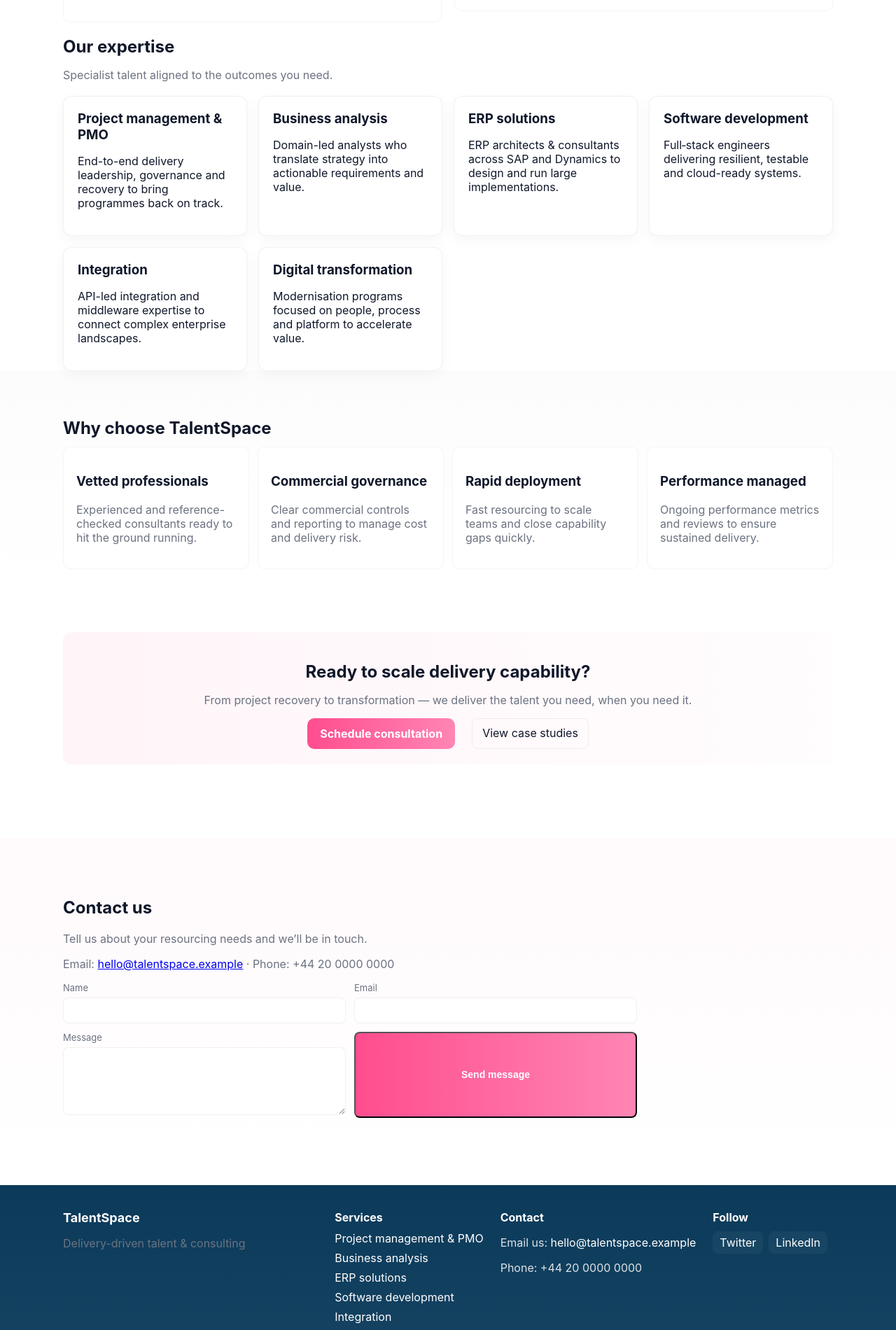
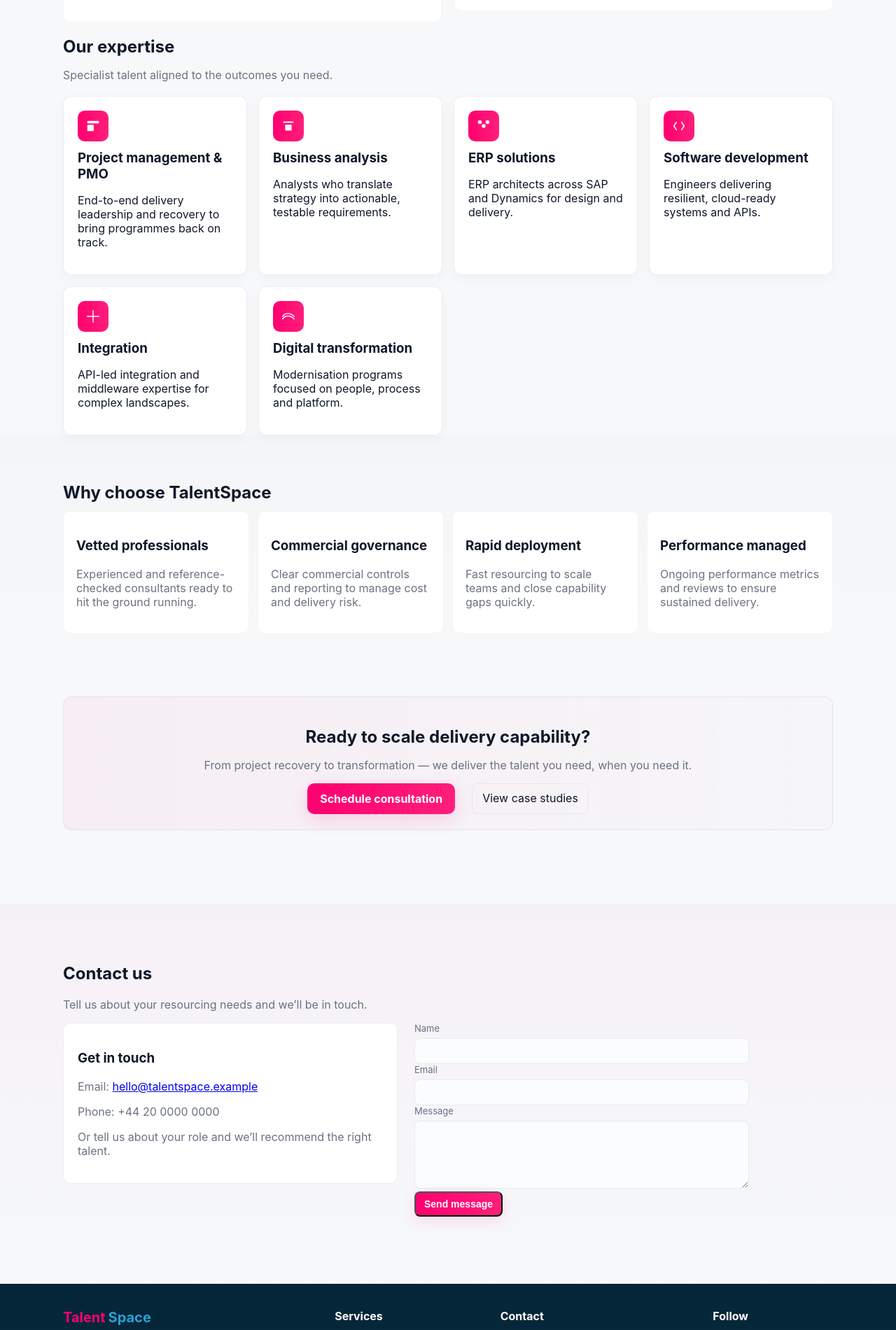
Before and after one commit to N-Nashe/MUNCHA25131_fto2505_b_Munashe-Chakona_DJS04, a React (Vite) app in the folder Talent Space/: page / in a window 1280 px wide. Shown: the part 880-2780 px from the top of the page at 70% size. Built offline with nearby package versions, Linux system fonts and the light colour scheme.

Commit message:
colour and design changes

```diff
--- a/Talent Space/src/components/Contact.jsx
+++ b/Talent Space/src/components/Contact.jsx
@@ -19,11 +19,17 @@
         <h2>Contact us</h2>
         <p className="muted">Tell us about your resourcing needs and we’ll be in touch.</p>
 
-        {/* Quick contact details above the form so visitors can email directly */}
-        <div className="contact-info" style={{marginBottom:12}}>
-          <p className="muted">Email: <a href="mailto:hello@talentspace.example">hello@talentspace.example</a> · Phone: +44 20 0000 0000</p>
-        </div>
+        {/* Contact section is split into two columns: quick info (left) and the form (right).
+            Change the email/phone here or in the footer if you prefer a single source. */}
+        <div className="contact-grid">
+          <aside className="contact-info">
+            <h3>Get in touch</h3>
+            <p className="muted">Email: <a href="mailto:hello@talentspace.example">hello@talentspace.example</a></p>
+            <p className="muted">Phone: +44 20 0000 0000</p>
+            <p className="muted">Or tell us about your role and we’ll recommend the right talent.</p>
+          </aside>
 
+          <div>
             <form onSubmit={handleSubmit} className="contact-form" name="contact">
               <label>
                 <span>Name</span>
@@ -40,6 +46,8 @@
               <button className="btn-primary" type="submit">Send message</button>
             </form>
           </div>
+        </div>
+      </div>
     </section>
   )
 }
--- a/Talent Space/src/components/Expertise.jsx
+++ b/Talent Space/src/components/Expertise.jsx
@@ -1,21 +1,60 @@
 import React from 'react'
 
 // Expertise component
-// - This component renders the "Our expertise" section.
-// - Edit the `cards` array to add / remove / change items and their descriptions.
-// - Keep descriptions short and unique so they don't repeat.
+// - Edit the `cards` array to change titles, descriptions or icons.
+// - Icons are simple inline SVGs to keep the file self-contained and easy to edit.
 export default function Expertise(){
   const cards = [
-    {
-      title: 'Project management & PMO',
-      desc: 'End-to-end delivery leadership, governance and recovery to bring programmes back on track.'
-    },
-    { title: 'Business analysis', desc: 'Domain-led analysts who translate strategy into actionable requirements and value.' },
-    { title: 'ERP solutions', desc: 'ERP architects & consultants across SAP and Dynamics to design and run large implementations.' },
-    { title: 'Software development', desc: 'Full‑stack engineers delivering resilient, testable and cloud-ready systems.' },
-    { title: 'Integration', desc: 'API-led integration and middleware expertise to connect complex enterprise landscapes.' },
-    { title: 'Digital transformation', desc: 'Modernisation programs focused on people, process and platform to accelerate value.' },
+    { title: 'Project management & PMO', desc: 'End-to-end delivery leadership and recovery to bring programmes back on track.', icon: 'pm' },
+    { title: 'Business analysis', desc: 'Analysts who translate strategy into actionable, testable requirements.', icon: 'ba' },
+    { title: 'ERP solutions', desc: 'ERP architects across SAP and Dynamics for design and delivery.', icon: 'erp' },
+    { title: 'Software development', desc: 'Engineers delivering resilient, cloud-ready systems and APIs.', icon: 'dev' },
+    { title: 'Integration', desc: 'API-led integration and middleware expertise for complex landscapes.', icon: 'int' },
+    { title: 'Digital transformation', desc: 'Modernisation programs focused on people, process and platform.', icon: 'dx' },
   ]
+
+  const Icon = ({ name }) => {
+    // Simple set of icons — replace the svg paths if you prefer other visuals
+    switch(name){
+      case 'pm':
+        return (
+          <span className="icon" aria-hidden>
+            <svg viewBox="0 0 24 24" fill="none" xmlns="http://www.w3.org/2000/svg"><rect x="3" y="4" width="18" height="4" rx="1" fill="currentColor"/><rect x="3" y="10" width="10" height="10" rx="1" fill="currentColor"/></svg>
+          </span>
+        )
+      case 'ba':
+        return (
+          <span className="icon" aria-hidden>
+            <svg viewBox="0 0 24 24" fill="none" xmlns="http://www.w3.org/2000/svg"><path d="M4 5h16v2H4z" fill="currentColor"/><path d="M7 10h10v9H7z" fill="currentColor"/></svg>
+          </span>
+        )
+      case 'erp':
+        return (
+          <span className="icon" aria-hidden>
+            <svg viewBox="0 0 24 24" fill="none" xmlns="http://www.w3.org/2000/svg"><circle cx="6" cy="6" r="3" fill="currentColor"/><circle cx="12" cy="12" r="3" fill="currentColor"/><circle cx="18" cy="6" r="3" fill="currentColor"/></svg>
+          </span>
+        )
+      case 'dev':
+        return (
+          <span className="icon" aria-hidden>
+            <svg viewBox="0 0 24 24" fill="none" xmlns="http://www.w3.org/2000/svg"><path d="M8 6l-4 6 4 6" stroke="currentColor" strokeWidth="1.6" strokeLinecap="round" strokeLinejoin="round"/><path d="M16 6l4 6-4 6" stroke="currentColor" strokeWidth="1.6" strokeLinecap="round" strokeLinejoin="round"/></svg>
+          </span>
+        )
+      case 'int':
+        return (
+          <span className="icon" aria-hidden>
+            <svg viewBox="0 0 24 24" fill="none" xmlns="http://www.w3.org/2000/svg"><path d="M3 12h18" stroke="currentColor" strokeWidth="1.6" strokeLinecap="round"/><path d="M12 3v18" stroke="currentColor" strokeWidth="1.6" strokeLinecap="round"/></svg>
+          </span>
+        )
+      case 'dx':
+      default:
+        return (
+          <span className="icon" aria-hidden>
+            <svg viewBox="0 0 24 24" fill="none" xmlns="http://www.w3.org/2000/svg"><path d="M3 12c4-6 12-6 18 0" stroke="currentColor" strokeWidth="1.6" strokeLinecap="round"/><path d="M3 16c4-6 12-6 18 0" stroke="currentColor" strokeWidth="1.6" strokeLinecap="round"/></svg>
+          </span>
+        )
+    }
+  }
 
   return (
     <section id="expertise" className="expertise-section" aria-label="Our expertise">
@@ -24,7 +63,8 @@
         <p className="muted">Specialist talent aligned to the outcomes you need.</p>
         <div className="services-grid enhanced">
           {cards.map((c) => (
-            <article key={c.title} className="service-card highlight">
+            <article key={c.title} className="service-card fade-in">
+              <Icon name={c.icon} />
               <h3>{c.title}</h3>
               <p>{c.desc}</p>
             </article>
--- a/Talent Space/src/components/Footer.jsx
+++ b/Talent Space/src/components/Footer.jsx
@@ -9,7 +9,7 @@
     <footer className="site-footer dark" role="contentinfo">
       <div className="container footer-inner">
         <div className="footer-brand">
-          <strong>TalentSpace</strong>
+          <strong><span className="brand-talent">Talent</span><span className="brand-space">Space</span></strong>
           <p className="muted">Delivery-driven talent & consulting</p>
         </div>
 
--- a/Talent Space/src/styles.css
+++ b/Talent Space/src/styles.css
@@ -1,14 +1,19 @@
 :root {
   /* Brand colours (keep these names simple to change) */
-  --primary: #ff4d8e; /* main pink */
-  --primary-2: #ff85b4; /* lighter pink */
-  --bg: #ffffff;
+  --primary: #ff1f7a; /* brighter vibrant pink */
+  --primary-2: #ff6aa3; /* secondary pink */
+  --primary-vibrant: #ff0070; /* intense pink used for CTAs */
+  --bg: #f6f8fa; /* slightly off-white for less contrast */
   --muted: #6b7280;
   --text: #0f172a;
 
-  /* Footer background colour (dark blue) - change if needed */
-  --brand-dark: #0b3a5a;
+  /* Footer background colour (darker blue) - change if needed */
+  --brand-dark: #052638; /* darker navy */
+  --brand-accent-blue: #2aa0d1; /* accent blue for "Space" */
   --brand-dark-contrast: #ffffff;
+
+  /* Small tint used for card borders */
+  --card-border: rgba(11,58,90,0.08);
 }
 
 * { box-sizing: border-box; }
@@ -29,7 +34,7 @@
 .hero-section h1{ font-size: clamp(26px, 4.2vw, 44px); margin:0; line-height:1.03 }
 .lead{ color:var(--muted); margin-top:12px; max-width:700px }
 .hero-ctas{ margin-top:24px }
-.btn-primary{ background: linear-gradient(90deg,var(--primary),var(--primary-2)); color:white; padding:12px 18px; border-radius:10px; text-decoration:none; font-weight:700; display:inline-block }
+.btn-primary{ background: linear-gradient(90deg,var(--primary-vibrant),var(--primary)); color:white; padding:12px 18px; border-radius:10px; text-decoration:none; font-weight:700; display:inline-block; box-shadow: 0 6px 20px rgba(255,0,112,0.12); }
 
 /* Smaller primary button when used inside the contact form */
 .contact-form .btn-primary{ padding:8px 12px; border-radius:8px; font-size:14px }
@@ -48,8 +53,25 @@
 .services-section h2{ margin-bottom:6px }
 .muted{ color:var(--muted) }
 .services-grid{ display:grid; grid-template-columns: repeat(auto-fit, minmax(220px, 1fr)); gap:16px; margin-top:20px }
-.service-card{ background: #fff; border-radius:12px; padding:20px; border:1px solid rgba(15,23,42,0.04); box-shadow: 0 6px 20px rgba(2,6,23,0.04) }
+.service-card{ background: #ffffff; border-radius:12px; padding:20px; border:1px solid var(--card-border); box-shadow: 0 6px 18px rgba(2,6,23,0.03); transition: transform 220ms ease, box-shadow 220ms ease, border-color 220ms ease }
+.service-card:hover{ transform: translateY(-8px); box-shadow: 0 26px 48px rgba(2,6,23,0.08); border-color: rgba(11,58,90,0.14) }
 .service-card h3{ margin:0 0 8px 0 }
+.service-card .icon{ width:44px; height:44px; display:inline-flex; align-items:center; justify-content:center; border-radius:10px; color:white; background: linear-gradient(90deg,var(--primary-vibrant),var(--primary)); margin-bottom:12px }
+.service-card .icon svg{ width:22px; height:22px; display:block }
+
+/* make why-cards match hover behaviour */
+.why-card{ background: #ffffff; padding:18px; border-radius:10px; border:1px solid var(--card-border); transition: transform 220ms ease, box-shadow 220ms ease, border-color 220ms ease }
+.why-card:hover{ transform: translateY(-6px); box-shadow: 0 18px 40px rgba(2,6,23,0.06); border-color: rgba(11,58,90,0.12) }
+
+/* Scale CTA */
+.scale-section{ padding:42px 0; }
+.scale-card{ background: linear-gradient(90deg, rgba(255,0,112,0.06), rgba(255,106,163,0.02)); padding:22px; border-radius:12px; text-align:center; border:1px solid var(--card-border) }
+.scale-card .btn-primary{ background: linear-gradient(90deg,var(--primary-vibrant),var(--primary)); box-shadow: 0 8px 26px rgba(255,0,112,0.14) }
+.scale-card:hover{ transform: translateY(-4px); }
+
+/* Subtle fade-in helpers (kept simple so you can change easliy) */
+.fade-in{ animation: fadeIn 420ms ease both }
+@keyframes fadeIn{ from { opacity:0; transform: translateY(6px) } to { opacity:1; transform: translateY(0) } }
 
 /* Model & Advantage layout */
 .model-adv{ display:grid; grid-template-columns: 1fr 1fr; gap:18px; align-items:start; margin-top:18px }
@@ -75,19 +97,23 @@
 @keyframes fadeIn{ from { opacity:0; transform: translateY(6px) } to { opacity:1; transform: translateY(0) } }
 
 /* Contact */
-.contact-section{ padding:64px 0; background: linear-gradient(180deg, rgba(255,77,142,0.03), transparent); }
-.contact-form{ display:grid; grid-template-columns: 1fr 1fr; gap: 12px; max-width:820px }
+.contact-section{ padding:64px 0; background: linear-gradient(180deg, rgba(255,0,112,0.03), transparent); }
+.contact-grid{ display:grid; grid-template-columns: 1fr 1fr; gap: 24px; align-items:start; max-width:980px }
+.contact-info{ padding:20px; border-radius:10px; background:#fff; border:1px solid var(--card-border) }
+.contact-form{ display:block }
 .contact-form label{ display:block }
-.contact-form input, .contact-form textarea{ width:100%; padding:10px 12px; border-radius:8px; border:1px solid rgba(15,23,42,0.06); }
+.contact-form input, .contact-form textarea{ width:100%; padding:10px 12px; border-radius:8px; border:1px solid var(--card-border); background: #fbfcfd }
 .contact-form span{ display:block; font-size:13px; color:var(--muted); margin-bottom:6px }
-.contact-form textarea{ grid-column: 1 / -1 }
+@media (max-width:900px){ .contact-grid{ grid-template-columns: 1fr } }
 
 /* Footer */
 .site-footer{ padding:36px 0 18px; margin-top:32px; }
-.site-footer.dark{ background: linear-gradient(180deg, var(--brand-dark), rgba(11,58,90,0.95)); color:var(--brand-dark-contrast); }
+.site-footer.dark{ background: linear-gradient(180deg, var(--brand-dark), rgba(5,38,56,0.98)); color:var(--brand-dark-contrast); }
 .site-footer.dark a{ color:var(--brand-dark-contrast); text-decoration:none }
 .footer-inner{ display:flex; justify-content:space-between; align-items:flex-start; gap:20px; }
-.footer-brand strong{ font-size:18px }
+.footer-brand strong{ font-size:20px }
+.footer-brand .brand-talent{ color:var(--primary-vibrant); margin-right:4px }
+.footer-brand .brand-space{ color:var(--brand-accent-blue); }
 .footer-nav{ display:flex; gap:24px; }
 .footer-col h4{ margin:0 0 10px 0 }
 .footer-col ul{ list-style:none; padding:0; margin:0 }
```
Lines whose indentation alone changed are shown as unchanged.
